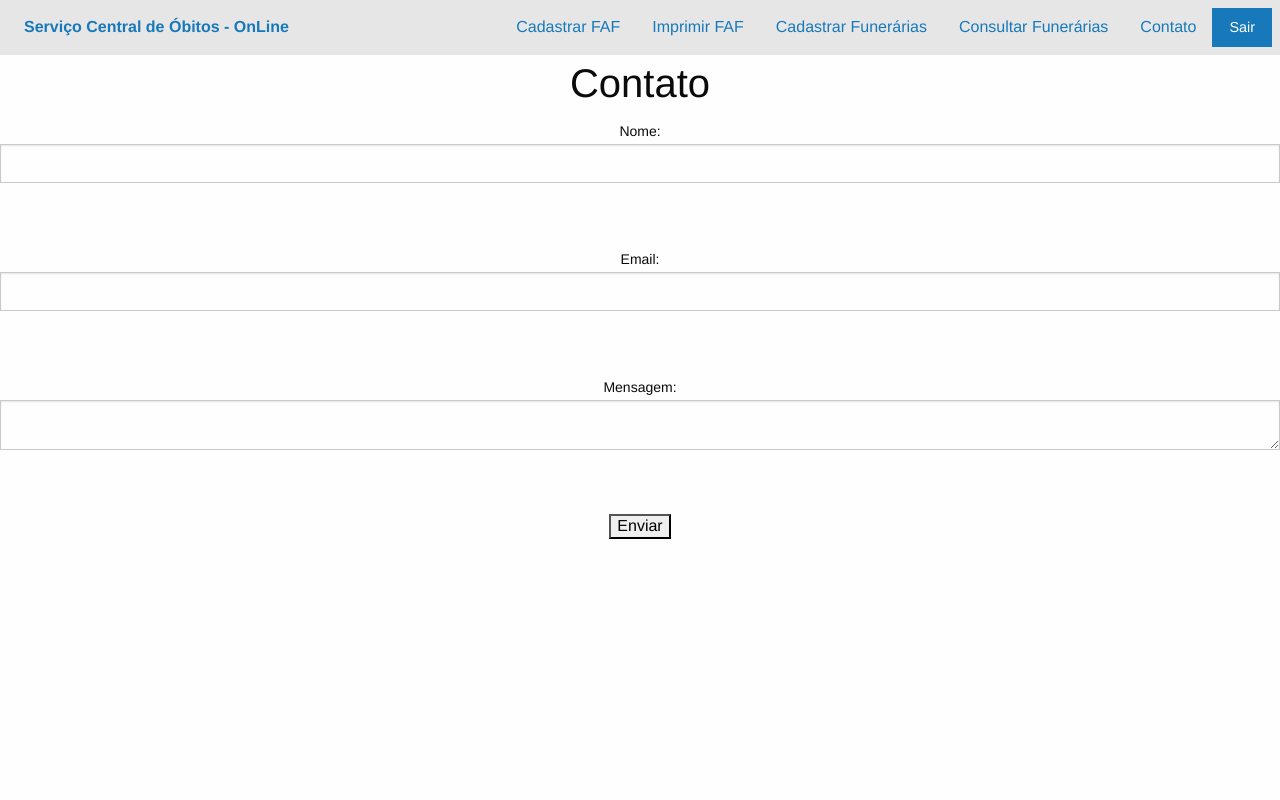
After one commit to luizfvaccari/prat_ext_iii, a PHP site: page /contato.php in a window 1280 px wide. The commit adds this page. Run offline with PHP 8.4, Linux system fonts and the light colour scheme.

Commit message:
Add files via upload

```diff
--- a/consultarfaf.php
+++ b/consultarfaf.php
@@ -43,6 +43,7 @@
 		  <li><a href="consultarfaf.php">Imprimir FAF</a></li>
 		  <li><a href="funerarias.php">Cadastrar Funerárias</a></li>
 		  <li><a href="consultarfunerarias.php">Consultar Funerárias</a></li>
+		  <li><a href="contato.php">Contato</a></li>
 		  <li><a class="button" href="logout.php">Sair</a></li>
 		</ul>
 	  </div>
--- a/consultarfunerarias.php
+++ b/consultarfunerarias.php
@@ -43,6 +43,7 @@
 		  <li><a href="consultarfaf.php">Imprimir FAF</a></li>
 		  <li><a href="funerarias.php">Cadastrar Funerárias</a></li>
 		  <li><a href="consultarfunerarias.php">Consultar Funerárias</a></li>
+		  <li><a href="contato.php">Contato</a></li>
 		  <li><a class="button" href="logout.php">Sair</a></li>
 		</ul>
 	  </div>
--- /dev/null
+++ b/contato.php
@@ -0,0 +1,87 @@
+<?php
+	header('Content-Type: text/html; charset=utf-8');
+?>
+
+<?php
+	session_start();
+	include_once("conexao.php");
+?>
+
+<?php
+	/*session_start();
+	$email = $_SESSION['email'];
+	if(!isset($_SESSION['email']) || !isset($_SESSION['senha'])){
+		header("Location:login.php");
+		exit;
+	} else {
+		echo "$email está logado";
+	}*/
+?>
+
+<html>
+<head>
+	<meta http-equiv="Content-Type" content="text/html; charset=utf-8" />
+	<meta http-equiv="content-Type" content="text/html; charset=iso-8859-1" />
+	<link href="css/default.css" rel="stylesheet">
+	<link rel="stylesheet" type="text/css" href="css/jquery-ui.min.css">
+	<link href="css/foundation.css" rel="stylesheet">
+	<script type="text/javascript" src="js/jquery.js"></script>
+	<script type="text/javascript" src="js/jquery-ui.min.js"></script>
+<title>Contato</title>
+<body><center>
+	<!-- Menu superior -->
+	<div class="top-bar" id="top-bar">
+	  <div class="top-bar-left">
+		<ul class="dropdown vertical medium-horizontal menu">
+		  <li class="menu-text">Serviço Central de Óbitos - OnLine</li>
+		  <li><a href="#"></a></li>
+		  <li><a href="#"></a></li>
+		</ul>
+	  </div>
+	  <div class="top-bar-right">
+		<ul class="dropdown vertical medium-horizontal menu">
+		  <li><a href="faf.php">Cadastrar FAF</a></li>
+		  <li><a href="consultarfaf.php">Imprimir FAF</a></li>
+		  <li><a href="funerarias.php">Cadastrar Funerárias</a></li>
+		  <li><a href="consultarfunerarias.php">Consultar Funerárias</a></li>
+		  <li><a href="contato.php">Contato</a></li>
+		  <li><a class="button" href="logout.php">Sair</a></li>
+		</ul>
+	  </div>
+	</div>
+   <h2>Contato</h2>
+    <form action="<?php echo htmlspecialchars($_SERVER["PHP_SELF"]); ?>" method="post">
+        <label for="nome">Nome:</label>
+        <input type="text" id="nome" name="nome" required><br><br>
+
+        <label for="email">Email:</label>
+        <input type="email" id="email" name="email" required><br><br>
+
+        <label for="mensagem">Mensagem:</label>
+        <textarea id="mensagem" name="mensagem" required></textarea><br><br>
+
+        <input type="submit" value="Enviar">
+    </form>
+
+    <?php
+    if ($_SERVER["REQUEST_METHOD"] == "POST") {
+        $nome = htmlspecialchars($_POST['nome']);
+        $email = htmlspecialchars($_POST['email']);
+        $mensagem = htmlspecialchars($_POST['mensagem']);
+
+        $to = 'informatica@joacaba.sc.gov.br';
+        $subject = 'Mensagem de Contato';
+        $message = "Nome: $nome\nEmail: $email\nMensagem:\n$mensagem";
+        $headers = "From: $email\r\n";
+        $headers .= "Reply-To: $email\r\n";
+        $headers .= "Content-Type: text/plain; charset=UTF-8\r\n";
+
+        if (mail($to, $subject, $message, $headers)) {
+            echo '<p>Mensagem enviada com sucesso!</p>';
+        } else {
+            echo '<p>Erro ao enviar a mensagem.</p>';
+        }
+    }
+    ?>
+</body>
+</html>
--- a/faf.php
+++ b/faf.php
@@ -62,6 +62,7 @@ function formatar(mascara, documento){
 		  <li><a href="consultarfaf.php">Imprimir FAF</a></li>
 		  <li><a href="funerarias.php">Cadastrar Funerárias</a></li>
 		  <li><a href="consultarfunerarias.php">Consultar Funerárias</a></li>
+		  <li><a href="contato.php">Contato</a></li>
 		  <li><a class="button" href="logout.php">Sair</a></li>
 		</ul>
 	  </div>
--- a/funerarias.php
+++ b/funerarias.php
@@ -44,6 +44,7 @@
 		  <li><a href="consultarfaf.php">Imprimir FAF</a></li>
 		  <li><a href="funerarias.php">Cadastrar Funerárias</a></li>
 		  <li><a href="consultarfunerarias.php">Consultar Funerárias</a></li>
+		  <li><a href="contato.php">Contato</a></li>
 		  <li><a class="button" href="logout.php">Sair</a></li>
 		</ul>
 	  </div>
--- a/imprimirfaf.php
+++ b/imprimirfaf.php
@@ -35,6 +35,7 @@
 	}
 </script>
 <center><input type="button" class="button" style="align:right" name="imprimir" value="Imprimir" onclick="imprime()" />
+<input type="button" class="button" style="align:right" name="voltar" value="voltar" onclick="window.history.back()" />
 <br />
 <img align="center" src="img/cabecalhofaf.png"/></center>
 <form class="faf">
```
